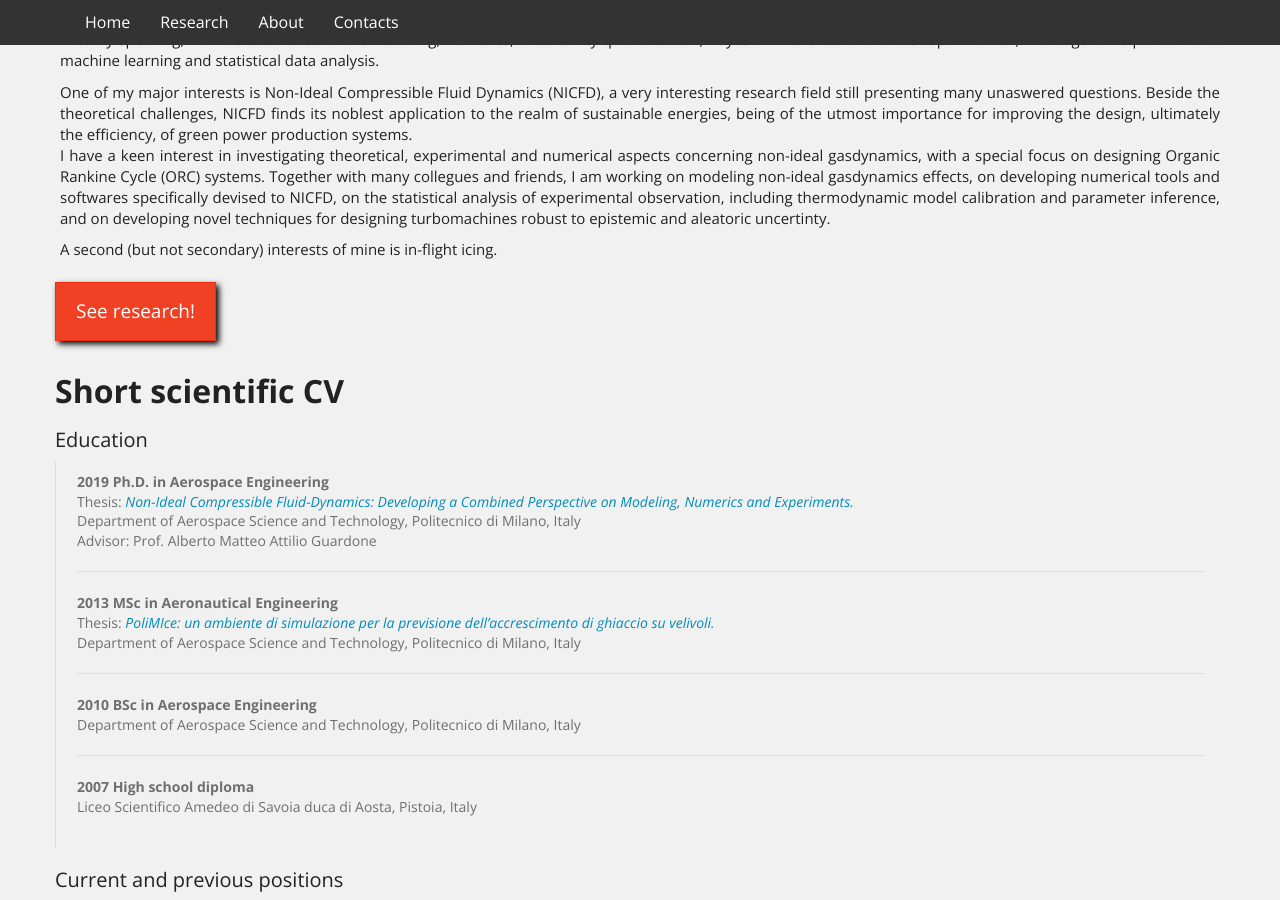
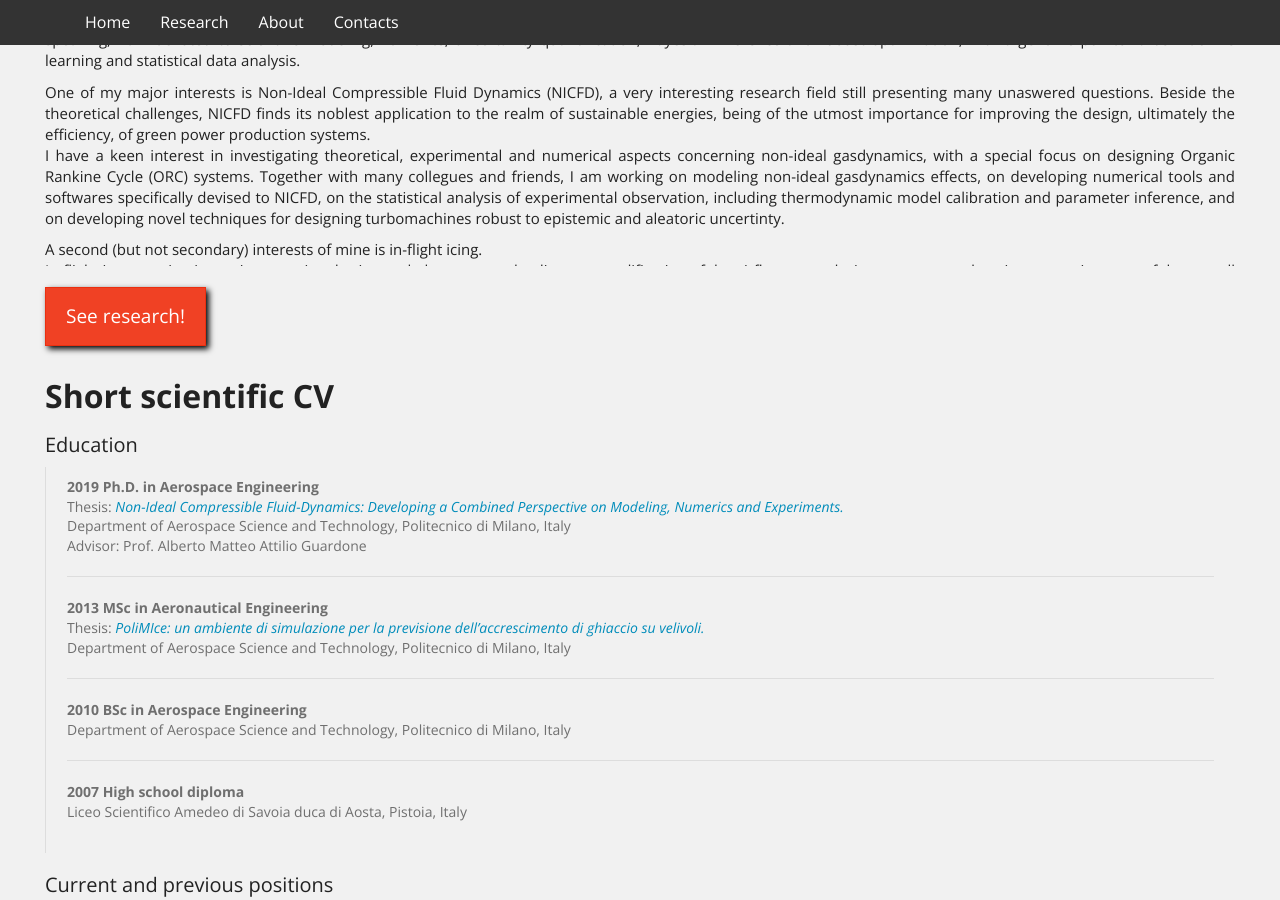
Before and after one commit to LaSerpe/LaSerpe.github.io, a Jekyll site: the page built from index.html, in a window 1280 px wide and 900 px high, scrolled down 714 px. Built offline with Jekyll 4.4.1, drawn with Linux system fonts in a browser that asks for light colours; nearby versions of some CDN libraries; library files that are not in the unit come from our copies.

Commit message:
estetics

```diff
--- a/index.html
+++ b/index.html
@@ -16,7 +16,7 @@
 </div>
 
 
-<div class="container">
+<div class="container" style="padding:5px">
 
     <!-- Begin Special Banner for temporary announcements. End the comment here to enable... --->
 
@@ -36,7 +36,7 @@
 
     <div class="row";>
     	<h2 class="header-light regular-pad"> <b>Research interests and commitment</b></h2>
-        <div class="col-md-18"; style="height:300px;width:auto;overflow:auto; padding:5px";>
+        <div class="col-md-18"; style="height:300px;width:auto;overflow:auto;";>
 			<p class="breakAfter"; style="text-align:justify;">
 				The growing concern about the issue of environmental pollution and global warming calls for unprecedented research efforts fostering a transition towards a greener society.
 				I am committed to expand our scientific knowledge and advance state-of-the-art engineering applications, to accelerate an ecological transition that can no longer be postponed.
```
